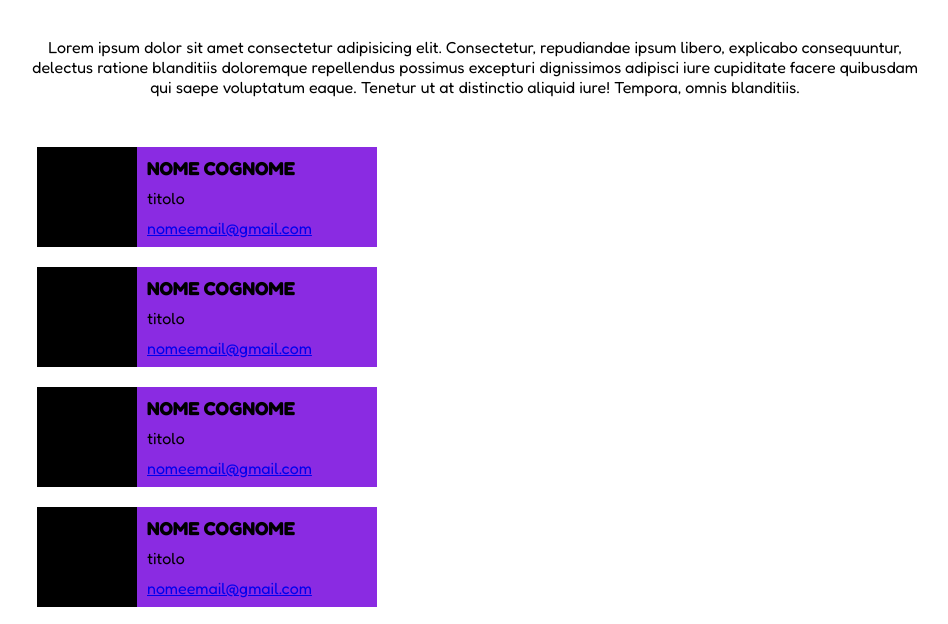
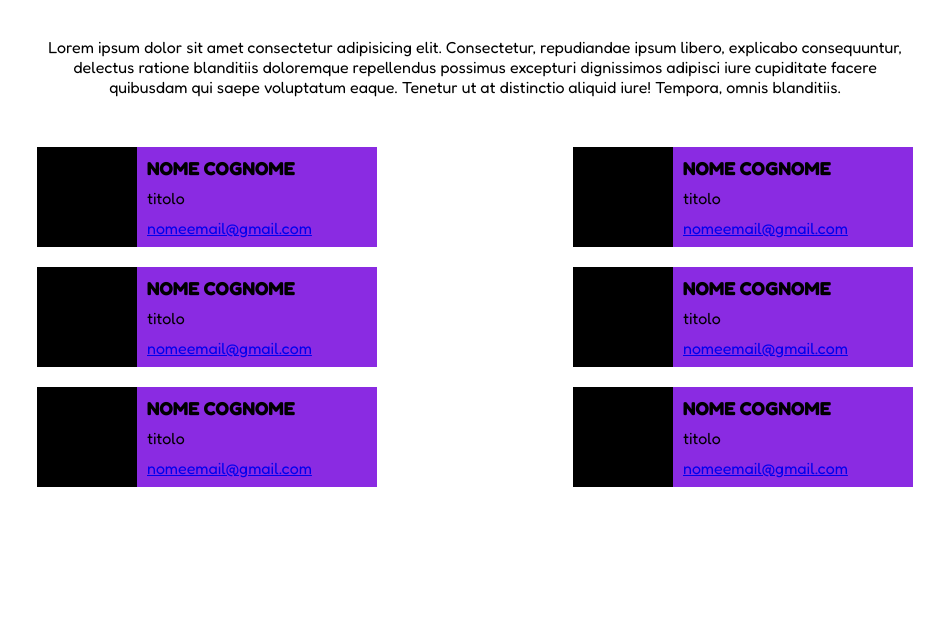
Before and after one commit to manuelmenama/flex-prova-flex, a plain HTML site: page index.html in a window 1280 px wide. Shown: the part 91-715 px from the top of the page, without its empty margins (165-1113 px from the left). Drawn offline with Linux system fonts and the light colour scheme.

Commit message:
oridine card

```diff
--- a/css/style.css
+++ b/css/style.css
@@ -24,6 +24,7 @@ body{
 .top p{
     text-align: center;
     margin-bottom: 40px;
+    padding: 0 10px;
 }
 
 h1{
@@ -32,9 +33,8 @@ h1{
 
 .row{
     display: flex;
-    width: calc(100% / 3);
     flex-wrap: wrap;
-
+    justify-content: space-between;
 }
 
 .column{
```
